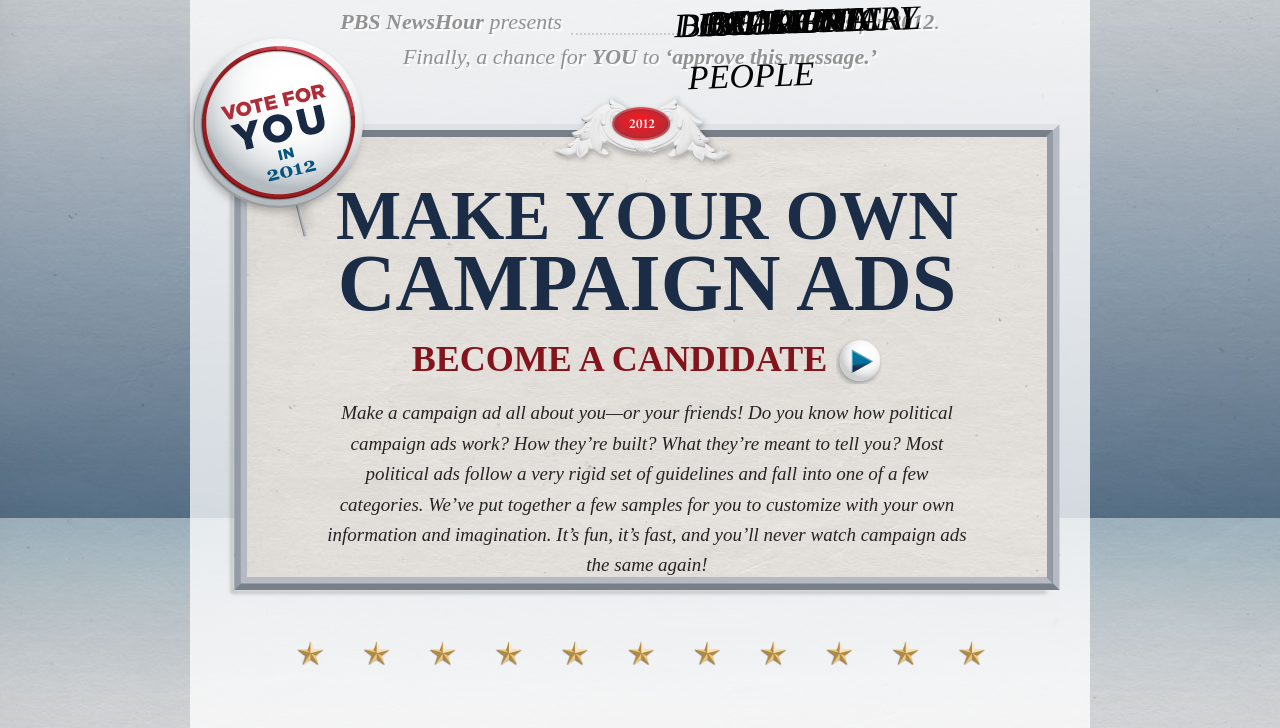
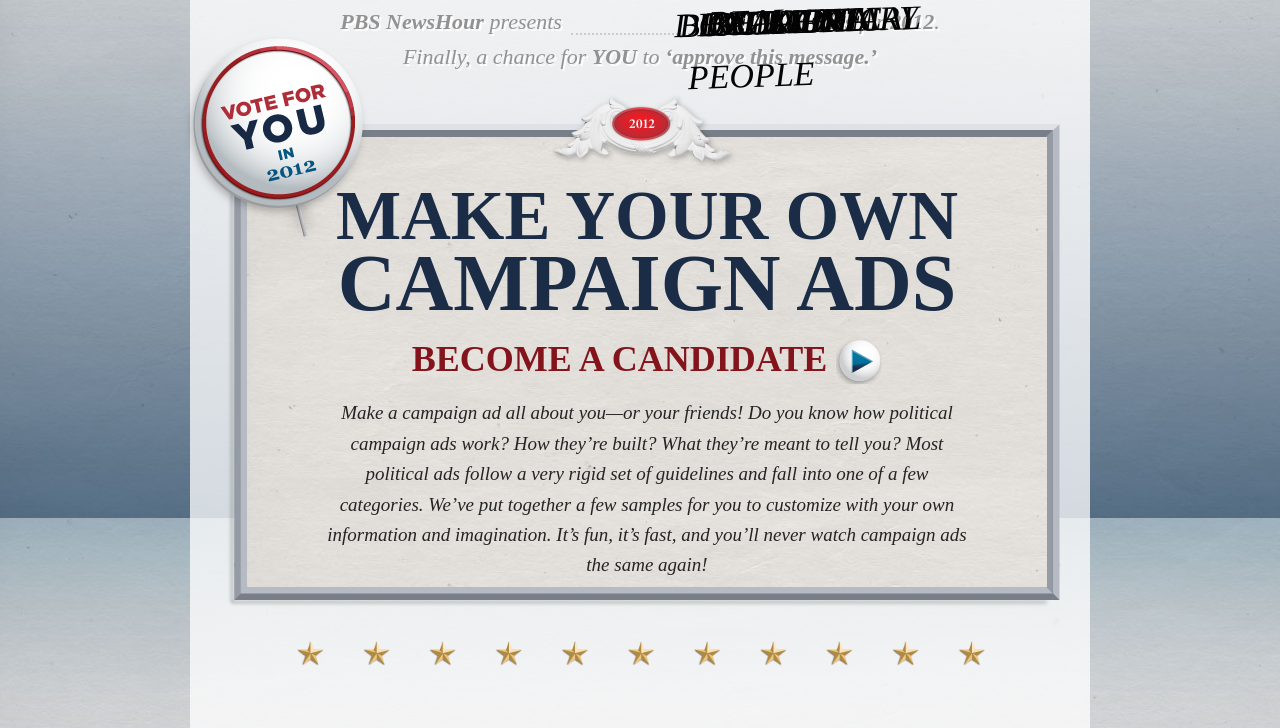
Before and after one commit to ocupop/adlibs, a PHP site: page / in a window 1280 px wide. Shown: the part 282-1010 px from the top of the page. Run offline with PHP 8.4, Linux system fonts and the light colour scheme; some libraries are stand-ins or nearby versions.

Commit message:
Made the video frame the correct size for the videos.

```diff
--- a/index.html
+++ b/index.html
@@ -67,7 +67,7 @@
             </ul>
   		    </div>
 
-          <div id="video" style="width: 800px; height: 440px;"></div>
+          <div id="video" style="width: 800px; height: 450px;"></div>
 
           <div class="video_bounds">
     			  <div id="overlay"></div>
--- a/style.css
+++ b/style.css
@@ -263,7 +263,7 @@ img.crest.gone
   left: 0;
   top: 0;
   width: 800px;
-  height: 440px;
+  height: 450px;
   text-align: center;
   z-index: 5;
   -webkit-transition: all .4s ease-in-out;
@@ -323,7 +323,7 @@ img.crest.gone
   left: 0;
   top: 0;
   width: 800px;
-  height: 440px;
+  height: 450px;
   text-align: center;
   z-index: 4;
   -webkit-transition: all .4s ease-in-out;
@@ -355,7 +355,7 @@ img.crest.gone
 .video_bounds
 {
   width: 800px;
-  height: 440px;
+  height: 450px;
   overflow: hidden;
   position: absolute;
   left: 0;
@@ -377,7 +377,7 @@ img.crest.gone
 {
   background: #000;
   width: 800px;
-  height: 408px;
+  height: 450px;
   opacity: .4;
   position: absolute;
   left: 20px;
```
Also changed, not shown: img/video_frame.png.
